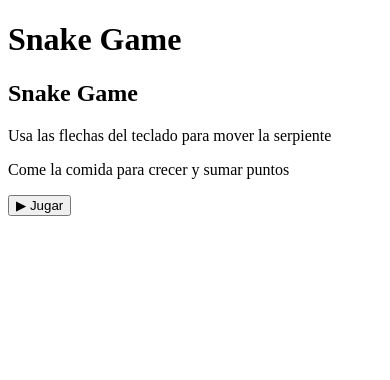
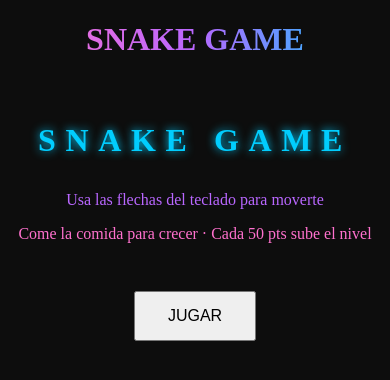
Before and after one commit to LuispeFigueroa/Lab-6-Snake-, a React (Vite) app: page / in a window 390 px wide. Shown: the top 380 px of the page. Built offline with nearby package versions, Linux system fonts and the light colour scheme.

Commit message:
Mejorar diseno

```diff
--- a/index.html
+++ b/index.html
@@ -1,13 +1,23 @@
 <!doctype html>
 <html lang="en">
+
 <head>
+  <style>
+    html,
+    body {
+      background-color: #0d0d0d;
+      min-height: 100vh;
+    }
+  </style>
   <meta charset="UTF-8" />
   <link rel="icon" type="image/svg+xml" href="/favicon.svg" />
   <meta name="viewport" content="width=device-width, initial-scale=1.0" />
   <title>snake-game</title>
 </head>
+
 <body>
   <div id="root"></div>
   <script type="module" src="/src/main.jsx"></script>
 </body>
+
 </html>
--- a/src/App.jsx
+++ b/src/App.jsx
@@ -96,8 +96,16 @@ export default function App() {
 
 
   return (
-    <div>
-      <h1>Snake Game</h1>
+    <div style={{ width: '100%', maxWidth: 600, margin: '0 auto' }}>
+      <h1 style={{
+        background: 'linear-gradient(90deg, #ff71ce, #b967ff, #01cdfe)',
+        WebkitBackgroundClip: 'text',
+        WebkitTextFillColor: 'transparent',
+        textAlign: 'center',
+        marginBottom: '1rem',
+      }}>
+        SNAKE GAME
+      </h1>
 
       {status === 'idle' && (
         <StartScreen onStart={() => setStatus('running')} />
@@ -109,16 +117,22 @@ export default function App() {
           <Board snake={snake} food={food} />
 
           {status === 'running' && (
-            <button onClick={() => setStatus('paused')}>⏸ Pausar</button>
+            <div style={{ textAlign: 'center', marginTop: 12 }}>
+              <button onClick={() => setStatus('paused')}>⏸ Pausar</button>
+            </div>
           )}
 
           {status === 'paused' && (
-            <button onClick={() => setStatus('running')}>▶ Continuar</button>
+            <div style={{ textAlign: 'center', marginTop: 12 }}>
+              <button onClick={() => setStatus('running')}>▶ Continuar</button>
+            </div>
           )}
 
           {status === 'over' && (
-            <div>
-              <p>Game Over! Puntaje: {score}</p>
+            <div style={{ textAlign: 'center', marginTop: 12 }}>
+              <p style={{ color: '#ff71ce', marginBottom: 16 }}>
+                GAME OVER · PUNTAJE: {score}
+              </p>
               <button onClick={() => {
                 setSnake([{ x: 10, y: 10 }, { x: 9, y: 10 }, { x: 8, y: 10 }])
                 setFood({ x: 15, y: 10 })
@@ -126,7 +140,7 @@ export default function App() {
                 setLevel(1)
                 dirRef.current = { x: 1, y: 0 }
                 setStatus('running')
-              }}>↺ Reiniciar</button>
+              }}>↺ REINICIAR</button>
             </div>
           )}
         </>
--- a/src/components/Board.jsx
+++ b/src/components/Board.jsx
@@ -1,7 +1,7 @@
 import Snake from './Snake.jsx'
 import Food from './Food.jsx'
 
-const CELL_SIZE = 20
+const CELL_SIZE = 24
 const COLS = 20
 const ROWS = 20
 
@@ -11,8 +11,10 @@ export default function Board({ snake, food }) {
             position: 'relative',
             width: CELL_SIZE * COLS,
             height: CELL_SIZE * ROWS,
-            backgroundColor: 'black',
-            border: '2px solid darkgreen',
+            backgroundColor: '#0d0013',
+            border: '2px solid #b967ff',
+            boxShadow: '0 0 20px #b967ff88',
+            margin: '0 auto',
         }}>
             <Snake segments={snake} cellSize={CELL_SIZE} />
             <Food position={food} cellSize={CELL_SIZE} />
--- a/src/components/Food.jsx
+++ b/src/components/Food.jsx
@@ -6,8 +6,9 @@ export default function Food({ position, cellSize }) {
             top: position.y * cellSize,
             width: cellSize,
             height: cellSize,
-            backgroundColor: 'red',
+            backgroundColor: '#05ffa1',
             borderRadius: '50%',
+            boxShadow: '0 0 8px #05ffa1',
         }} />
     )
 }
--- a/src/components/Score.jsx
+++ b/src/components/Score.jsx
@@ -1,9 +1,16 @@
 export default function Score({ score, best, level }) {
     return (
-        <div>
-            <p> Puntos: {score}</p>
-            <p> Mejor Puntuación: {best}</p>
-            <p> Nivel: {level}</p>
+        <div style={{
+            display: 'flex',
+            gap: 32,
+            justifyContent: 'center',
+            marginBottom: 12,
+            fontSize: '0.6rem',
+            letterSpacing: '0.1em',
+        }}>
+            <span style={{ color: '#ff71ce' }}>SCORE: <strong>{score}</strong></span>
+            <span style={{ color: '#01cdfe' }}>BEST: <strong>{best}</strong></span>
+            <span style={{ color: '#b967ff' }}>LVL: <strong>{level}</strong></span>
         </div>
     )
 }
--- a/src/components/Snake.jsx
+++ b/src/components/Snake.jsx
@@ -8,8 +8,9 @@ export default function Snake({ segments, cellSize }) {
                     top: seg.y * cellSize,
                     width: cellSize,
                     height: cellSize,
-                    backgroundColor: i === 0 ? 'green' : 'lightgreen',
+                    backgroundColor: i === 0 ? '#ff71ce' : `hsl(${280 - i * 5}, 100%, ${60 - i}%)`,
                     borderRadius: 3,
+                    boxShadow: i === 0 ? '0 0 8px #ff71ce' : 'none',
                 }} />
             ))}
         </>
--- a/src/components/StartScreen.jsx
+++ b/src/components/StartScreen.jsx
@@ -1,10 +1,24 @@
 export default function StartScreen({ onStart }) {
     return (
-        <div>
-            <h2> Snake Game</h2>
-            <p>Usa las flechas del teclado para mover la serpiente</p>
-            <p>Come la comida para crecer y sumar puntos</p>
-            <button onClick={onStart}>▶ Jugar</button>
+        <div style={{ textAlign: 'center', marginTop: '4rem' }}>
+            <h2 style={{
+                fontSize: '2rem',
+                letterSpacing: '0.3em',
+                marginBottom: '2rem',
+                color: '#01cdfe',
+                textShadow: '0 0 10px #01cdfe',
+            }}>
+                SNAKE GAME
+            </h2>
+            <p style={{ marginBottom: '1rem', color: '#b967ff', fontSize: '1rem' }}>
+                Usa las flechas del teclado para moverte
+            </p>
+            <p style={{ marginBottom: '3rem', color: '#ff71ce', fontSize: '1rem' }}>
+                Come la comida para crecer · Cada 50 pts sube el nivel
+            </p>
+            <button onClick={onStart} style={{ fontSize: '1rem', padding: '14px 32px' }}>
+                JUGAR
+            </button>
         </div>
     )
 }
--- a/src/index.css
+++ b/src/index.css
@@ -1,111 +1,60 @@
-:root {
-  --text: #6b6375;
-  --text-h: #08060d;
-  --bg: #fff;
-  --border: #e5e4e7;
-  --code-bg: #f4f3ec;
-  --accent: #aa3bff;
-  --accent-bg: rgba(170, 59, 255, 0.1);
-  --accent-border: rgba(170, 59, 255, 0.5);
-  --social-bg: rgba(244, 243, 236, 0.5);
-  --shadow:
-    rgba(0, 0, 0, 0.1) 0 10px 15px -3px, rgba(0, 0, 0, 0.05) 0 4px 6px -2px;
+@import url('https://fonts.googleapis.com/css2?family=Press+Start+2P&display=swap');
 
-  --sans: system-ui, 'Segoe UI', Roboto, sans-serif;
-  --heading: system-ui, 'Segoe UI', Roboto, sans-serif;
-  --mono: ui-monospace, Consolas, monospace;
-
-  font: 18px/145% var(--sans);
-  letter-spacing: 0.18px;
-  color-scheme: light dark;
-  color: var(--text);
-  background: var(--bg);
-  font-synthesis: none;
-  text-rendering: optimizeLegibility;
-  -webkit-font-smoothing: antialiased;
-  -moz-osx-font-smoothing: grayscale;
-
-  @media (max-width: 1024px) {
-    font-size: 16px;
-  }
-}
-
-@media (prefers-color-scheme: dark) {
-  :root {
-    --text: #9ca3af;
-    --text-h: #f3f4f6;
-    --bg: #16171d;
-    --border: #2e303a;
-    --code-bg: #1f2028;
-    --accent: #c084fc;
-    --accent-bg: rgba(192, 132, 252, 0.15);
-    --accent-border: rgba(192, 132, 252, 0.5);
-    --social-bg: rgba(47, 48, 58, 0.5);
-    --shadow:
-      rgba(0, 0, 0, 0.4) 0 10px 15px -3px, rgba(0, 0, 0, 0.25) 0 4px 6px -2px;
-  }
-
-  #social .button-icon {
-    filter: invert(1) brightness(2);
-  }
+html {
+  background-color: #0d0013;
+  min-height: 100vh;
+  font-size: 18px;
 }
 
 body {
-  margin: 0;
-}
-
-#root {
-  width: 1126px;
-  max-width: 100%;
-  margin: 0 auto;
-  text-align: center;
-  border-inline: 1px solid var(--border);
-  min-height: 100svh;
+  background-color: #0d0013;
+  min-height: 100vh;
+  color: #ff71ce;
+  font-family: 'Press Start 2P', monospace;
   display: flex;
-  flex-direction: column;
-  box-sizing: border-box;
-}
-
-h1,
-h2 {
-  font-family: var(--heading);
-  font-weight: 500;
-  color: var(--text-h);
+  justify-content: center;
+  padding: 2rem;
 }
 
 h1 {
-  font-size: 56px;
-  letter-spacing: -1.68px;
-  margin: 32px 0;
-  @media (max-width: 1024px) {
-    font-size: 36px;
-    margin: 20px 0;
-  }
-}
-h2 {
-  font-size: 24px;
-  line-height: 118%;
-  letter-spacing: -0.24px;
-  margin: 0 0 8px;
-  @media (max-width: 1024px) {
-    font-size: 20px;
-  }
-}
-p {
-  margin: 0;
+  font-size: 2rem;
+  text-align: center;
+  background: linear-gradient(90deg, #ff71ce, #b967ff, #01cdfe);
+  -webkit-background-clip: text;
+  -webkit-text-fill-color: transparent;
+  text-shadow: none;
+  letter-spacing: 0.2em;
+  margin-bottom: 1rem;
 }
 
-code,
-.counter {
-  font-family: var(--mono);
-  display: inline-flex;
-  border-radius: 4px;
-  color: var(--text-h);
+h2 {
+  font-size: 1rem;
+  color: #01cdfe;
+  letter-spacing: 0.2em;
 }
 
-code {
-  font-size: 15px;
-  line-height: 135%;
-  padding: 4px 8px;
-  background: var(--code-bg);
+p {
+  color: #b967ff;
+  font-size: 0.7rem;
+  line-height: 2;
 }
+
+button {
+  background: transparent;
+  border: 2px solid #ff71ce;
+  color: #ff71ce;
+  font-family: 'Press Start 2P', monospace;
+  font-size: 0.7rem;
+  padding: 10px 24px;
+  cursor: pointer;
+  letter-spacing: 0.1em;
+  transition: all 0.2s;
+  text-shadow: 0 0 8px #ff71ce;
+  box-shadow: 0 0 10px #ff71ce44;
+}
+
+button:hover {
+  background: #ff71ce;
+  color: #0d0013;
+  box-shadow: 0 0 20px #ff71ce;
+}
```
Lines whose indentation alone changed are shown as unchanged.
